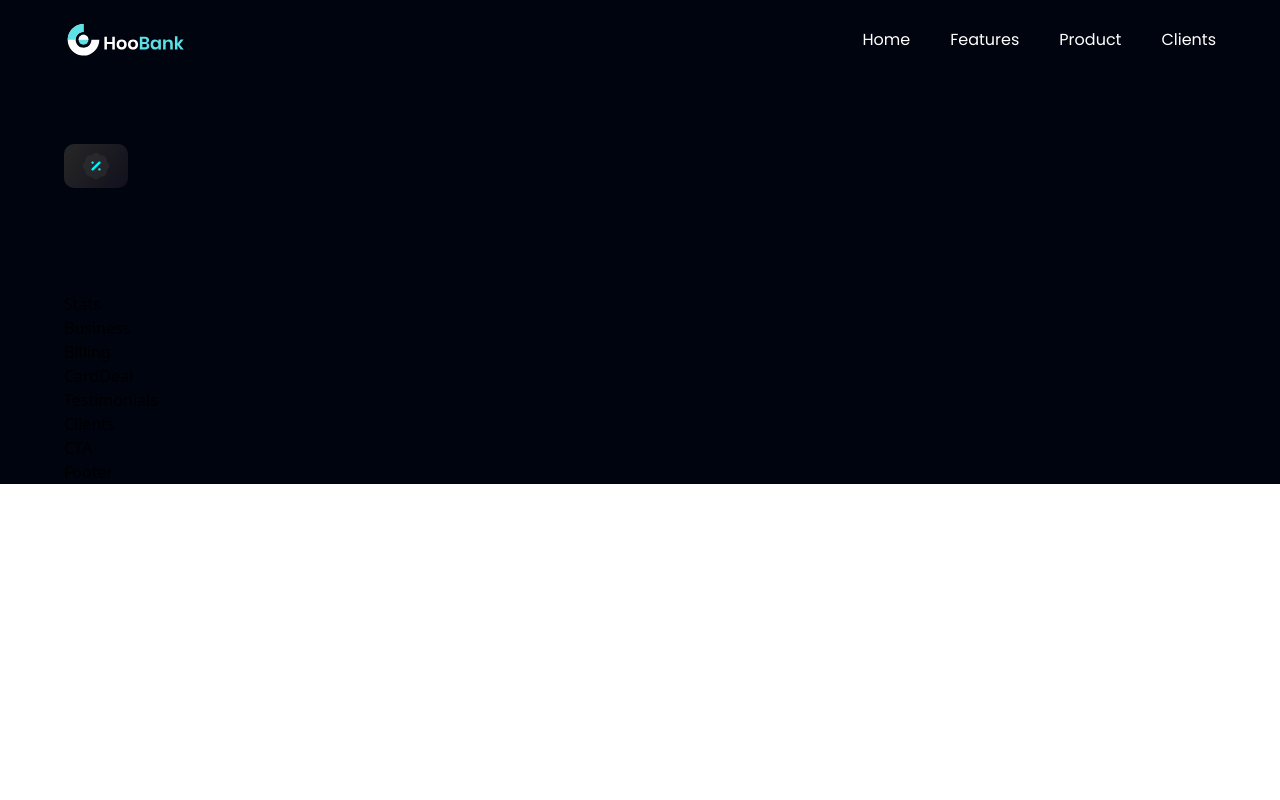
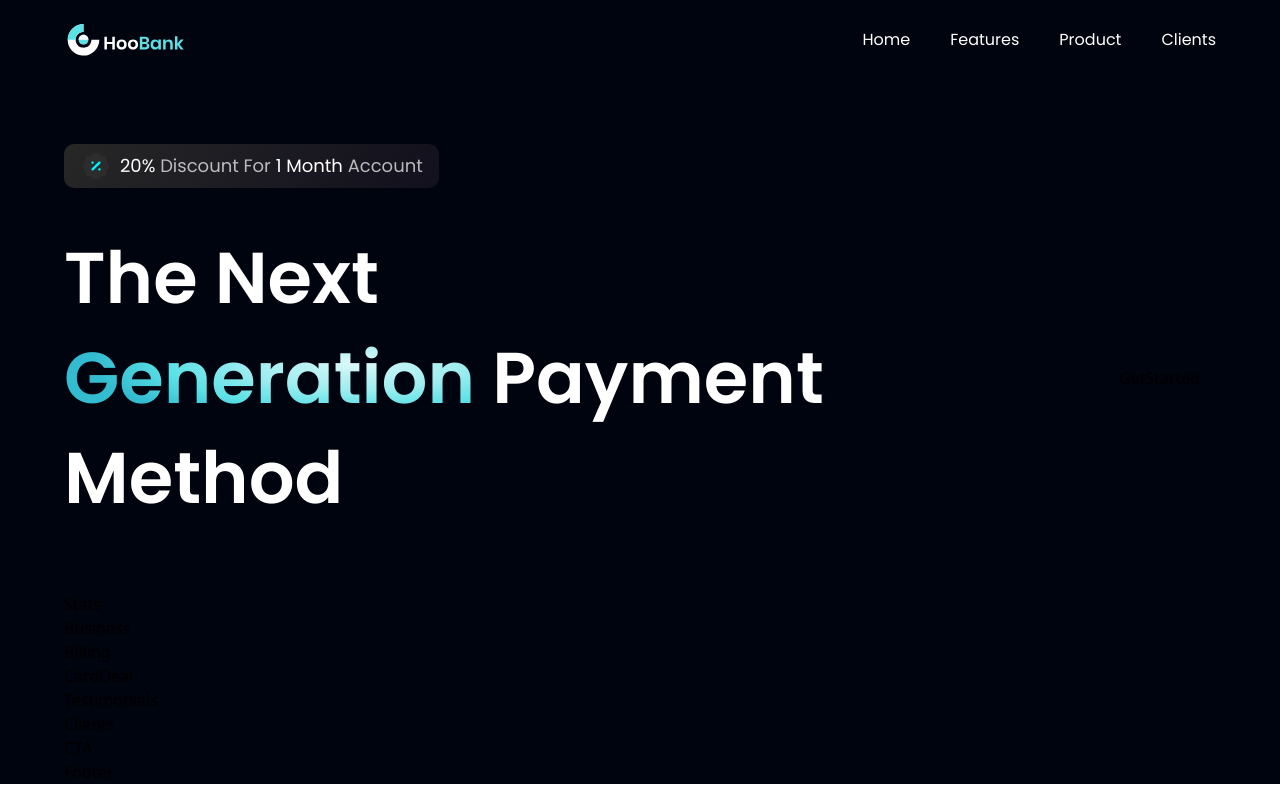
Before and after one commit to Ivandamien/superbank, a React (Vite) app: page / in a window 1280 px wide. Built offline with nearby package versions, Linux system fonts and the light colour scheme.

Commit message:
Building the getting started

```diff
--- a/src/components/GetStarted.jsx
+++ b/src/components/GetStarted.jsx
@@ -1,5 +1,6 @@
 import React from 'react'
-
+import styles from '../style'
+import { arrowUp } from '../assets'
 const GetStarted = () => {
   return (
     <div>GetStarted</div>
--- a/src/components/Hero.jsx
+++ b/src/components/Hero.jsx
@@ -1,13 +1,28 @@
 import React from 'react'
 import styles from '../style';
+import GetStarted from './GetStarted'
 import { discount, robot } from '../assets';
 const Hero = () => {
   return (
     <section id='home' className={`flex md:flex-row flex-col ${styles.paddingY}`}>
       <div className={`flex-1 ${styles.flexStart} flex-col xl:px-0 sm:px-16 px-6`}>
         <div className='flex flex-row items-center py-[6px] px-4 bg-discount-gradient rounded-[10px] mb-10'>
-          <img src={discount} alt="discount" className='w-[32px] h-[32px]' />
+            <img src={discount} alt="discount" className='w-[32px] h-[32px]' />
+          <p className={`${styles.paragraph} ml-2`}>
+            <span className="text-white">20%</span> Discount For {" "}
+            <span className="text-white">1 Month</span> Account
+          </p>
 
+        </div>
+        <div className='flex flex-row justify-between items-center w-full'>
+          <h1 className='flex-1 font-poppins font-semibold ss:text-[72px] text-[52px] text-white ss:leading-[100px] leading-[75px]'>
+            The Next <br className="sm:block hidden" /> {" "}
+            <span className="text-gradient">Generation</span> {" "}
+            Payment Method
+          </h1>
+          <div className="ss:flex hidden md:mr-4 mr-0 ">
+            <GetStarted/>
+          </div>
         </div>
 
 
```
